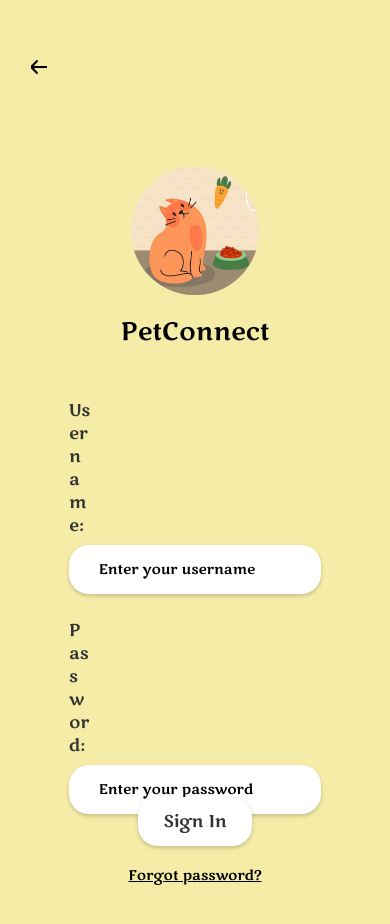
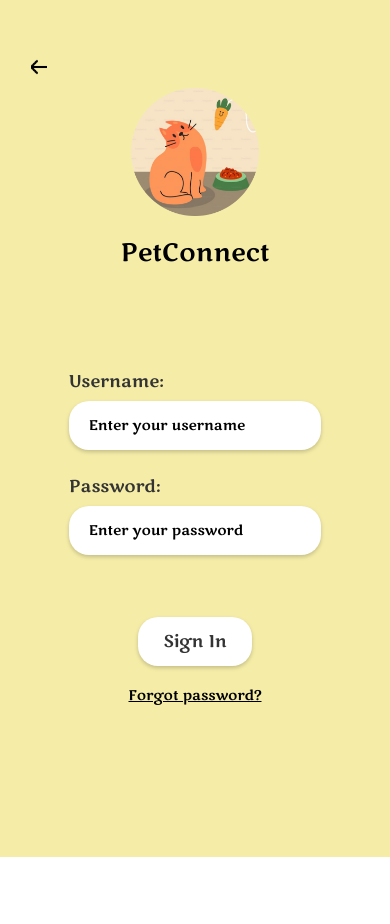
Before and after one commit to AuroraWhisperer/4352-Team18, a React Native app: screen /SignInScreen1 in a window 390 px wide. Shown: the top 924 px of the page. After the commit the page ends 857 px from the top, so only its background shows below. Built offline with nearby package versions, Linux system fonts and the light colour scheme.

Commit message:
Update Datails
- Added home Screen jump
- Optimized navigation structure (name, logic)

```diff
--- a/App.js
+++ b/App.js
@@ -7,6 +7,7 @@ import AddGoalsScreen from "./Screen/Goals/AddGoalsScreen";
 import { AppProvider } from "./context/AppContext";
 import SignInScreen1 from "./Screen/Auth/SignInScreen1";
 import StartPage from "./Screen/Auth/StartPage";
+import GoalsScreen from "./Screen/Main/GoalsScreen.js";
 
 const Stack = createStackNavigator();
 
@@ -40,6 +41,11 @@ export default function App() {
             component={AddGoalsScreen}
             options={{ headerShown: false }}
           />
+          <Stack.Screen
+            name="GoalsStack"
+            component={TabNavigator}
+            options={{ headerShown: false }}
+          />
         </Stack.Navigator>
       </NavigationContainer>
     </AppProvider>
--- a/Navigation/TabNavigator.js
+++ b/Navigation/TabNavigator.js
@@ -1,5 +1,5 @@
 import React from "react";
-import { useFonts } from 'expo-font';
+import { useFonts } from "expo-font";
 import { createMaterialTopTabNavigator } from "@react-navigation/material-top-tabs";
 import { Ionicons } from "@expo/vector-icons";
 import HomeScreen from "../Screen/Main/HomeScreen";
@@ -26,7 +26,7 @@ function TabNavigator() {
           borderWidth: 0,
         },
         tabBarLabelStyle: {
-          fontFamily: 'MarkoOne-Regular',
+          fontFamily: "MarkoOne-Regular",
           fontSize: 10,
         },
         tabBarActiveTintColor: "white",
@@ -55,7 +55,7 @@ function TabNavigator() {
         }}
       />
       <Tab.Screen
-        name="Goals"
+        name="GoalsTab"
         component={GoalsScreen}
         options={{
           title: "Goals",
--- a/Screen/Auth/SignInScreen1.js
+++ b/Screen/Auth/SignInScreen1.js
@@ -20,7 +20,6 @@ export default function StartPage({ navigation }) {
   });
 
   const { username, setUsername } = useApp();
-
   const [password, setPassword] = useState("");
 
   const signInDisabled = !username || !password;
@@ -41,23 +40,29 @@ export default function StartPage({ navigation }) {
         />
       </TouchableOpacity>
 
+
+      <KeyboardAvoidingView
+        behavior={Platform.OS === "ios" ? "padding" : "height"}
+        keyboardVerticalOffset={Platform.OS === "ios" ? 200 : 200}
+        style={styles.imageKeyboardView}
+      >
         <View style={[styles.content]}>
           <Image
             source={require("../../assets/images/StartScreenImage.png")}
             style={styles.image}
           />
-
           <Text style={[styles.title]}>PetConnect</Text>
         </View>
+      </KeyboardAvoidingView>
+
 
       <KeyboardAvoidingView
         behavior={Platform.OS === "ios" ? "padding" : "height"}
-        keyboardVerticalOffset={Platform.OS === "ios" ? 80 : 0}
+        keyboardVerticalOffset={Platform.OS === "ios" ? 20 : 20}
         style={styles.keyboardView}
       >
         <View>
           <Text style={[styles.inputText]}>Username: </Text>
-
           <TextInput
             style={[styles.inputButton]}
             placeholder="Enter your username"
@@ -68,7 +73,6 @@ export default function StartPage({ navigation }) {
 
         <View>
           <Text style={[styles.inputText]}>Password: </Text>
-
           <TextInput
             secureTextEntry={true}
             style={[styles.inputButton]}
@@ -87,10 +91,7 @@ export default function StartPage({ navigation }) {
         <Text style={[styles.signText]}>Sign In</Text>
       </TouchableOpacity>
 
-      <TouchableOpacity
-        style={[styles.forgotPasswordButton]}
-        // onPress={() => navigation.navigate("HomeScreen")}
-      >
+      <TouchableOpacity style={[styles.forgotPasswordButton]}>
         <Text style={[styles.forgotPasswordText]}>Forgot password?</Text>
       </TouchableOpacity>
     </SafeAreaView>
@@ -112,7 +113,6 @@ const styles = StyleSheet.create({
     left: Dimensions.get("window").width * 0.08,
   },
   content: {
-    flex: 1,
     justifyContent: "center",
     alignItems: "center",
     paddingTop: Dimensions.get("window").height * 0.1,
@@ -138,7 +138,7 @@ const styles = StyleSheet.create({
     backgroundColor: "#fff",
     borderRadius: 20,
     paddingVertical: 15,
-    paddingHorizontal: 30,
+    paddingHorizontal: 20,
     shadowColor: "#000",
     shadowOffset: { width: 0, height: 2 },
     shadowOpacity: 0.2,
@@ -153,6 +153,7 @@ const styles = StyleSheet.create({
     color: "#333",
     marginRight: 230,
     marginBottom: 8,
+    width: "80%",
   },
   signButton: {
     backgroundColor: "#fff",
@@ -185,4 +186,11 @@ const styles = StyleSheet.create({
     width: Dimensions.get("window").width * 0.8,
     paddingHorizontal: 30,
   },
+  imageKeyboardView: {
+    flex: 1,
+    justifyContent: "center",
+    width: Dimensions.get("window").width * 0.8,
+    paddingHorizontal: 30,
+    marginBottom: 50,
+  },
 });
--- a/Screen/Goals/AddGoalsScreen.js
+++ b/Screen/Goals/AddGoalsScreen.js
@@ -34,7 +34,7 @@ export default function AddGoalsScreen({ navigation }) {
 
       addGoal(newGoal);
 
-      navigation.navigate("Goals", { newGoal });
+      navigation.navigate("GoalsTab", { newGoal });
 
       console.log("Submitted data: ", newGoal);
     }
--- a/components/GoalsMessage.js
+++ b/components/GoalsMessage.js
@@ -12,7 +12,7 @@ export default function GoalsMessage({ onPress }) {
       Alert.alert("No Upcoming Goals", "You have no upcoming goals.", [
         {
           text: "Add Goal",
-          onPress: () => navigation.navigate("GoalsScreen"),
+          onPress: () => navigation.navigate("GoalsTab"),
         },
       ]);
     } else {
```
Lines whose indentation alone changed are shown as unchanged.
